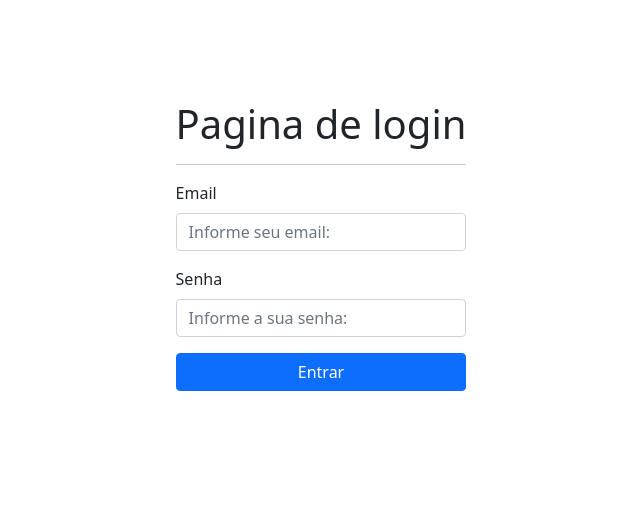
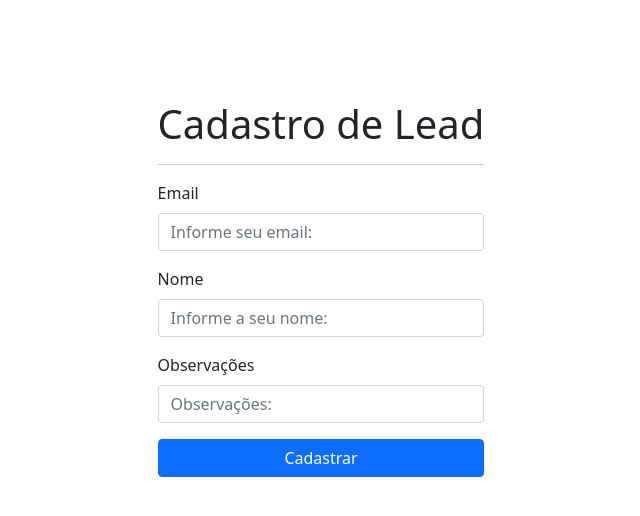
Before and after one commit to souzadbr/Lead_Collector_React, a React (Create React App) app: page / in a window 1280 px wide. Shown: the top 516 px of the page, without its empty margins (319-959 px from the left). Built offline with nearby package versions, Linux system fonts and the light colour scheme.

Commit message:
Criar pagina de cadastro de lead

```diff
--- a/src/App.js
+++ b/src/App.js
@@ -1,13 +1,14 @@
 import react, {Component} from "react";
-import Login from "./componente/pages";
+//import Login from "./componente/pages_login";
 import "./App.css"
+import Casdastro from "./componente/page_landing";
 
 
 export default class App extends Component{
 render(){
       return(
         <div className="App">
-           <Login/>
+           <Casdastro/>
         </div>
       );
     }
--- /dev/null
+++ b/src/componente/header_login/index.js
@@ -0,0 +1,8 @@
+import react from "react";
+
+const Header = ({title})=> (
+    <header>
+        <h1 className="text-center">{title} </h1>
+    </header>
+)
+export default Header
--- /dev/null
+++ b/src/componente/page_landing/index.js
@@ -0,0 +1,29 @@
+import react, {Component} from "react";
+import {Form, FormGroup, Label, Input, Button}from 'reactstrap'
+import Header from "../header_login";
+
+export default class Casdastro extends Component{
+    render (){
+        return(
+            <div>
+            <Header title="Cadastro de Lead"/>
+            <hr></hr>
+               <Form>
+               <FormGroup>
+                   <Label for="email">Email</Label>
+                    <Input type ="text" id ="email" placeholder="Informe seu email:"/>
+               </FormGroup>
+               <FormGroup>
+                   <Label for="Nome">Nome</Label>
+                    <Input type ="text" id ="text" placeholder="Informe a seu nome:"/>
+               </FormGroup>
+               <FormGroup>
+                   <Label for="Observações">Observações</Label>
+                    <Input type ="text" id ="text" placeholder="Observações:"/>
+               </FormGroup>
+               <Button color ="primary" block>Cadastrar</Button>
+           </Form>
+           </div>
+        );
+    }
+}
--- a/src/componente/pages/index.js
+++ b/src/componente/pages_login/index.js
@@ -1,6 +1,6 @@
 import react, {Component} from "react";
 import {Form, FormGroup, Label, Input, Button}from 'reactstrap'
-import Header from "../header";
+import Header from "../header_login";
 
 export default class Login extends Component{
     render (){
```
Also changed, not shown: src/componente/header_landing/index.js (renamed from src/componente/header/index.js).
